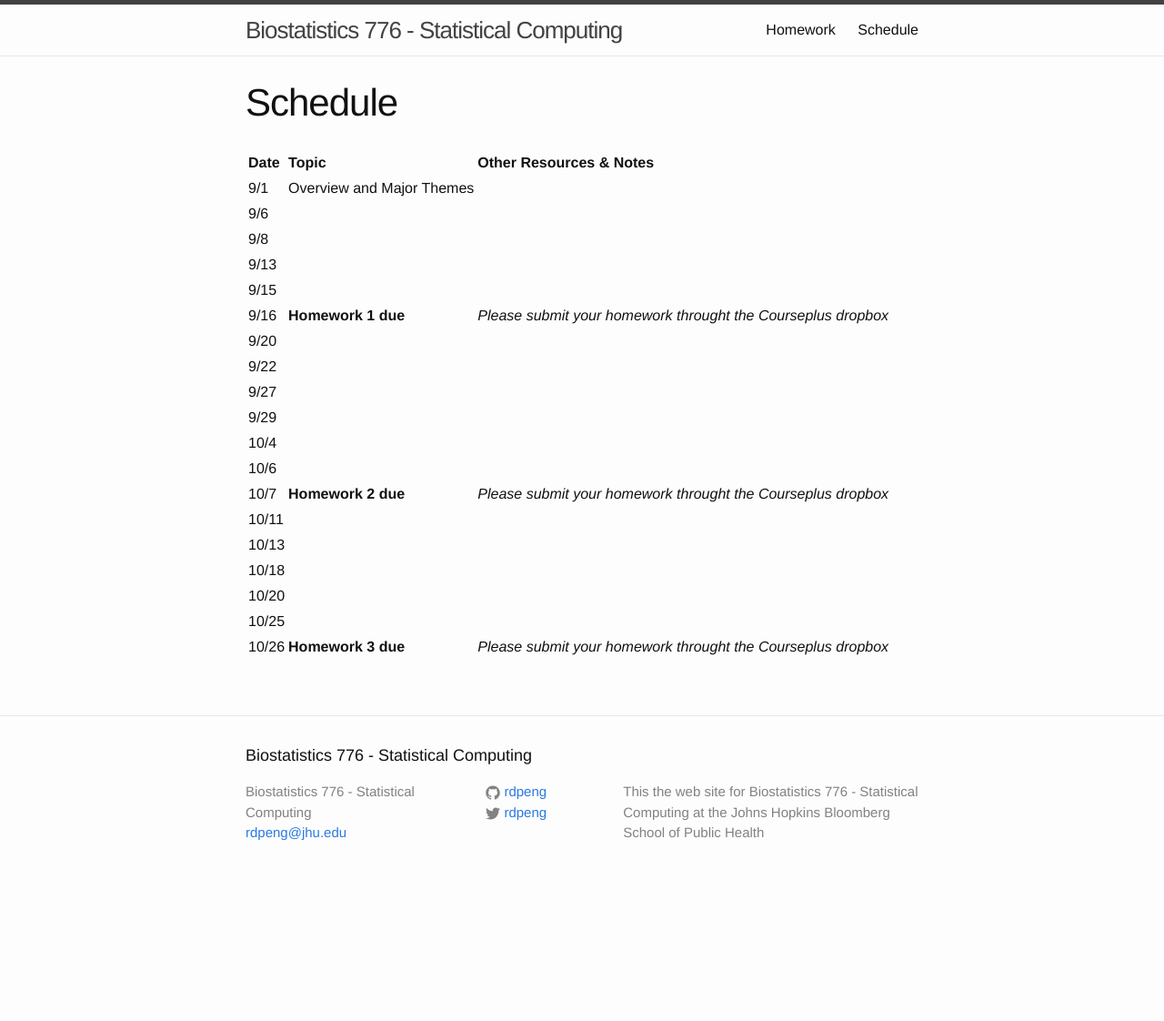
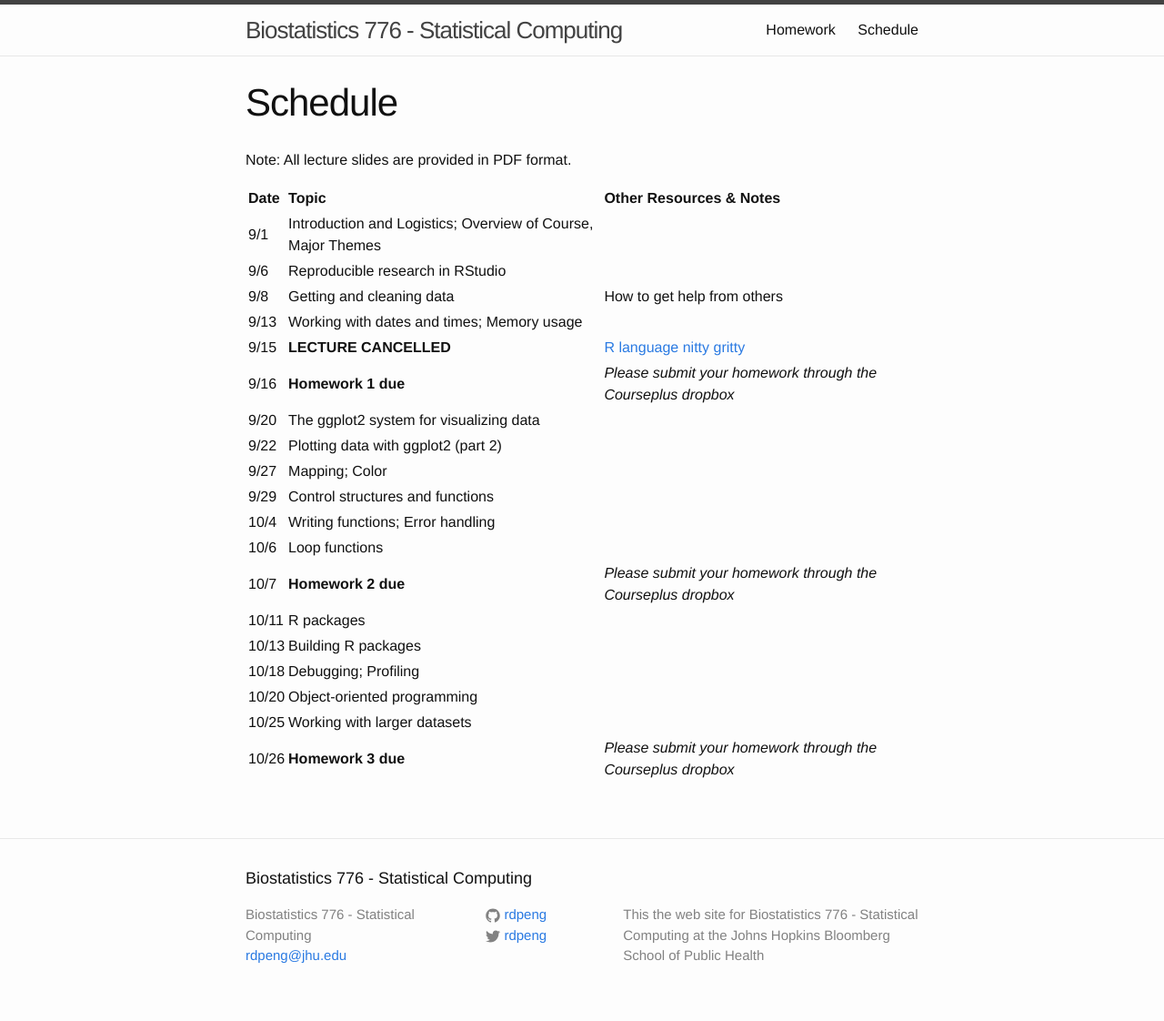
Before and after one commit to Max201510/Biostat776, a Jekyll site: the page built from schedule.md, in a window 1280 px wide. Shown: the whole page at 91% size. Built offline with Jekyll 4.4.1, drawn with Linux system fonts in a browser that asks for light colours; before the commit the page ends 987 px from its top, so only the background shows below that.

Commit message:
Final draft of schedule

```diff
--- a/schedule.md
+++ b/schedule.md
@@ -4,24 +4,26 @@ title: Schedule
 permalink: /schedule/
 ---
 
+Note: All lecture slides are provided in PDF format.
+
 | Date | Topic | Other Resources & Notes |
-|:--- |:--- |:--- |
-9/1 | Overview and Major Themes | |
-9/6 | | |
-9/8 | | |
-9/13 | | |
-9/15 | | |
-9/16 | **Homework 1 due** | *Please submit your homework throught the Courseplus dropbox* |
-9/20 | | |
-9/22 | | |
-9/27 | | |
-9/29 | | |
-10/4 | | |
-10/6 | | |
-10/7 | **Homework 2 due** | *Please submit your homework throught the Courseplus dropbox* |
-10/11 | | |
-10/13 | | |
-10/18 | | |
-10/20 | | |
-10/25 | | |
-10/26 | **Homework 3 due** | *Please submit your homework throught the Courseplus dropbox* |
+|:---- |:----- |:------------------------|
+9/1 | Introduction and Logistics; Overview of Course, Major Themes | |
+9/6 | Reproducible research in RStudio| |
+9/8 | Getting and cleaning data| How to get help from others |
+9/13 | Working with dates and times; Memory usage| |
+9/15 | **LECTURE CANCELLED** | [R language nitty gritty](../notes/pdf/r-nuts-bolts.pdf)
+9/16 | **Homework 1 due** | *Please submit your homework through the Courseplus dropbox* |
+9/20 | The ggplot2 system for visualizing data| |
+9/22 | Plotting data with ggplot2 (part 2)| |
+9/27 | Mapping; Color | |
+9/29 | Control structures and functions| |
+10/4 | Writing functions; Error handling| |
+10/6 | Loop functions| |
+10/7 | **Homework 2 due** | *Please submit your homework through the Courseplus dropbox* |
+10/11 | R packages | |
+10/13 | Building R packages | |
+10/18 | Debugging; Profiling | |
+10/20 | Object-oriented programming| |
+10/25| Working with larger datasets |  |
+10/26 | **Homework 3 due** | *Please submit your homework through the Courseplus dropbox* |
```
